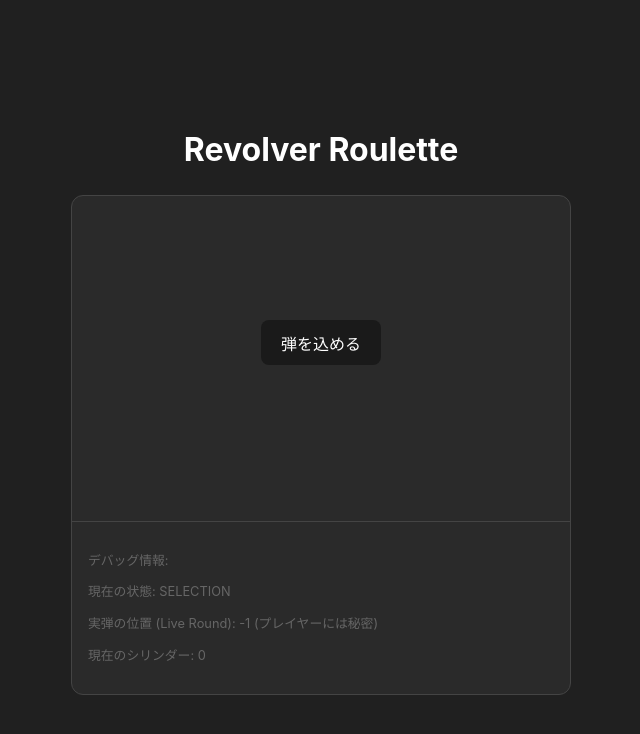
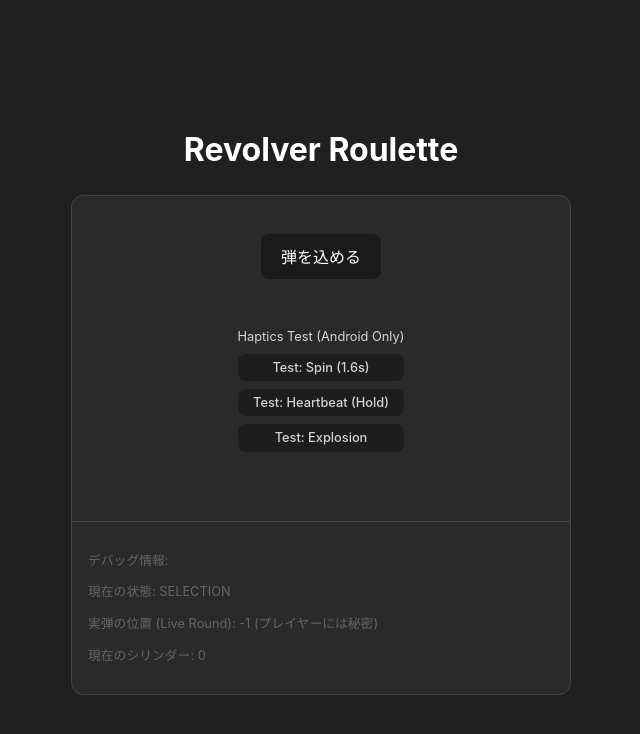
Before and after one commit to FukuyaMan/Revolver_Roulette, a React (Vite) app: page / in a window 1280 px wide. Shown: the top 734 px of the page, without its empty margins (319-959 px from the left). Built offline with nearby package versions, Linux system fonts and the light colour scheme.

Commit message:
feat: Add haptic debug buttons

```diff
--- a/src/components/GameContainer.tsx
+++ b/src/components/GameContainer.tsx
@@ -256,6 +256,35 @@ const GameContainer = () => {
             }} className="secondary-btn">
                 {gunState.isLoaded ? "再装填 / リセット" : "弾を込める"}
             </button>
+
+            <div style={{ marginTop: '2rem', display: 'flex', flexDirection: 'column', gap: '0.5rem', opacity: 0.8 }}>
+                <p style={{ fontSize: '0.8rem', margin: 0 }}>Haptics Test (Android Only)</p>
+                <button
+                    onClick={() => {
+                        startVibration('tick', 180);
+                        setTimeout(stopVibration, 1600);
+                    }}
+                    style={{ fontSize: '0.8rem', padding: '0.4em' }}
+                >
+                    Test: Spin (1.6s)
+                </button>
+                <button
+                    onMouseDown={() => startVibration('heartbeat', 600)}
+                    onMouseUp={stopVibration}
+                    onMouseLeave={stopVibration}
+                    onTouchStart={() => startVibration('heartbeat', 600)}
+                    onTouchEnd={(e) => { e.preventDefault(); stopVibration(); }}
+                    style={{ fontSize: '0.8rem', padding: '0.4em' }}
+                >
+                    Test: Heartbeat (Hold)
+                </button>
+                <button
+                    onClick={() => vibrate('explosion')}
+                    style={{ fontSize: '0.8rem', padding: '0.4em' }}
+                >
+                    Test: Explosion
+                </button>
+            </div>
         </div>
     );
 
```
